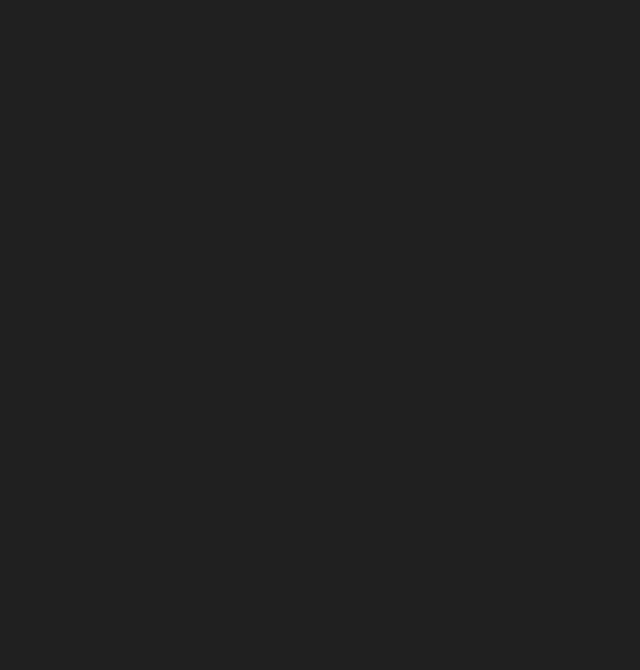
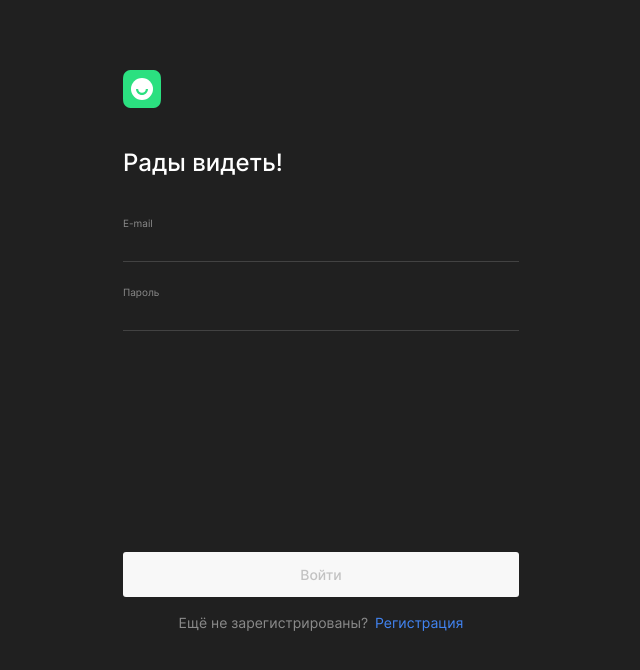
Before and after one commit to Tptechnician/movies-explorer-frontend, a React (Create React App) app: page /signin in a window 1280 px wide. Shown: the top 670 px of the page, without its empty margins (319-959 px from the left). Built offline with nearby package versions, Linux system fonts and the light colour scheme.

Commit message:
HTML-markup: Component/Login adaptive markup

```diff
--- a/src/components/App/App.js
+++ b/src/components/App/App.js
@@ -9,6 +9,7 @@ import Footer from '../Footer/Footer';
 import Movies from '../Movies/Movies';
 import SavedMovies from '../SavedMovies/SavedMovies';
 import Register from '../Register/Register';
+import Login from '../Login/Login';
 
 function App() {
   const { pathname } = useLocation();
@@ -37,6 +38,9 @@ function App() {
         <Route exact path='/signup'>
           <Register />
         </Route>
+        <Route exact path='/signin'>
+          <Login />
+        </Route>
         <Route path='/movies'>
           <Movies />
         </Route>
--- a/src/components/Form/Form.css
+++ b/src/components/Form/Form.css
@@ -36,6 +36,9 @@
   color: #c2c2c2;
   outline: none;
   border: none;
+}
+.form__button_login {
+  margin: 197px 0 0;
 }
 
 .form__button_active {
@@ -83,6 +86,9 @@
     font-size: 12px;
     line-height: 15px;
   }
+  .form__button_login {
+    margin: 285px 0 0;
+  }
   .form__paragraph {
     margin: 14px 0 0;
     font-size: 12px;
--- a/src/components/Form/Form.js
+++ b/src/components/Form/Form.js
@@ -1,14 +1,14 @@
 import React from 'react';
 import './Form.css';
 
-function Form({ title, onSubmit, isDisabled, buttonText, linkAuthorization, children }) {
+function Form({ title, onSubmit, isDisabled, buttonText, linkAuthorization, StyleMod, children }) {
   return (
     <section className='form__conteiner'>
       <h3 className='form__title'>{title}</h3>
       <form className='form' noValidate onSubmit={onSubmit}>
         {children}
         <button
-          className={`form__button ${isDisabled ? 'form__button_active' : ''}`}
+          className={`form__button ${isDisabled ? 'form__button_active' : ''} ${StyleMod}`}
           type='submit'
           disabled={!isDisabled}
         >
--- a/src/components/Login/Login.js
+++ b/src/components/Login/Login.js
@@ -1,8 +1,66 @@
 import React from 'react';
 import './Login.css';
+import { Link } from 'react-router-dom';
+import { FormValidator } from '../../utils/FormValidator';
+import Form from '../Form/Form';
+import FormInput from '../Form/FormInput/FormInput';
+import LogoLinkConteiner from '../LogoLinkConteiner/LogoLinkConteiner';
+
+const configurationInput = {
+  password: {
+    minLength: '6',
+  },
+};
 
 function Login() {
-  return <div>hello world</div>;
+  const { values, isValid, errors, resetErrors, handleChange } = FormValidator({});
+
+  function handleSubmit(evt) {
+    evt.preventDefault();
+    // props.onSubmit(values);
+    resetErrors();
+  }
+
+  const linkAuthorization = (
+    <p className='form__paragraph'>
+      Ещё не зарегистрированы?{' '}
+      <Link className='form__link' to='/signup'>
+        Регистрация
+      </Link>
+    </p>
+  );
+  return (
+    <main className='auth'>
+      <LogoLinkConteiner />
+      <Form
+        title='Рады видеть!'
+        name='login'
+        onSubmit={handleSubmit}
+        isDisabled={isValid}
+        buttonText='Войти'
+        linkAuthorization={linkAuthorization}
+        StyleMod='form__button_login'
+      >
+        <FormInput
+          title='E-mail'
+          classNameErrors={errors.email}
+          value={values.email}
+          name='email'
+          handleChange={handleChange}
+          isValid={isValid}
+        />
+        <FormInput
+          title='Пароль'
+          classNameErrors={errors.password}
+          value={values.password}
+          name='password'
+          handleChange={handleChange}
+          isValid={isValid}
+          config={configurationInput.password}
+        />
+      </Form>
+    </main>
+  );
 }
 
 export default Login;
--- a/src/components/Register/Register.css
+++ b/src/components/Register/Register.css
@@ -1,4 +1,4 @@
-.register {
+.auth {
   max-width: 1140px;
   margin: 70px auto;
   display: flex;
@@ -7,13 +7,13 @@
 }
 
 @media screen and (max-width: 768px) {
-  .register {
+  .auth {
     margin: 232px auto;
   }
 }
 
 @media screen and (max-width: 460px) {
-  .register {
+  .auth {
     margin: 56px 0;
     padding: 0 30px;
   }
--- a/src/components/Register/Register.js
+++ b/src/components/Register/Register.js
@@ -34,7 +34,7 @@ function Register() {
     </p>
   );
   return (
-    <main className='register'>
+    <main className='auth'>
       <LogoLinkConteiner />
       <Form
         title='Добро пожаловать!'
```
